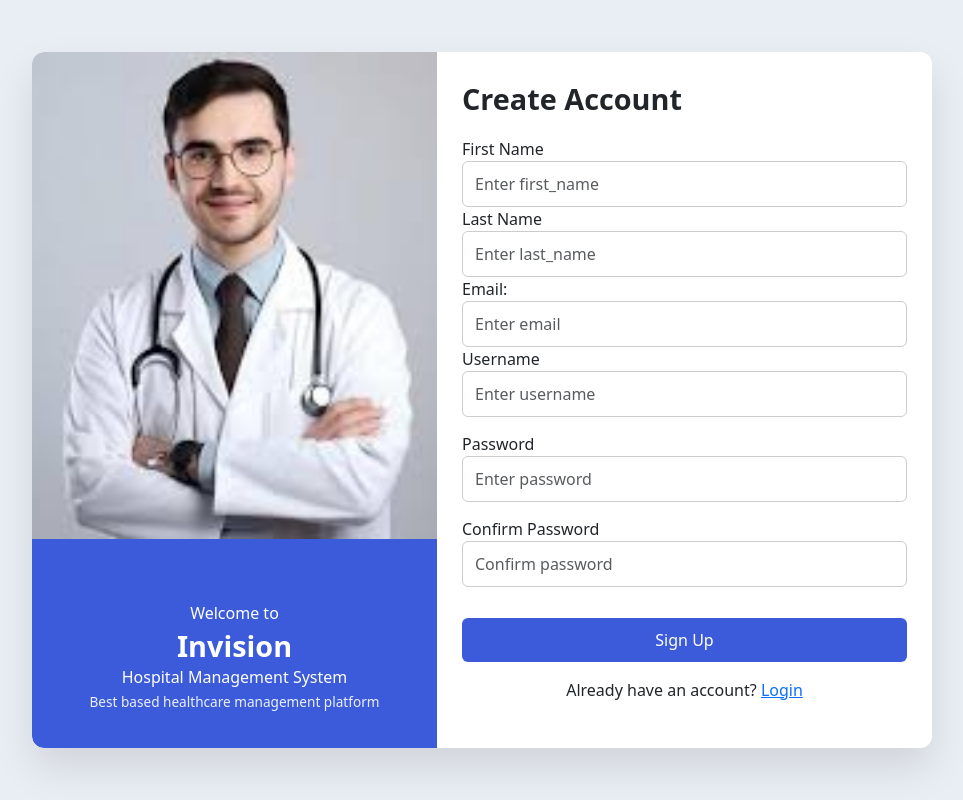
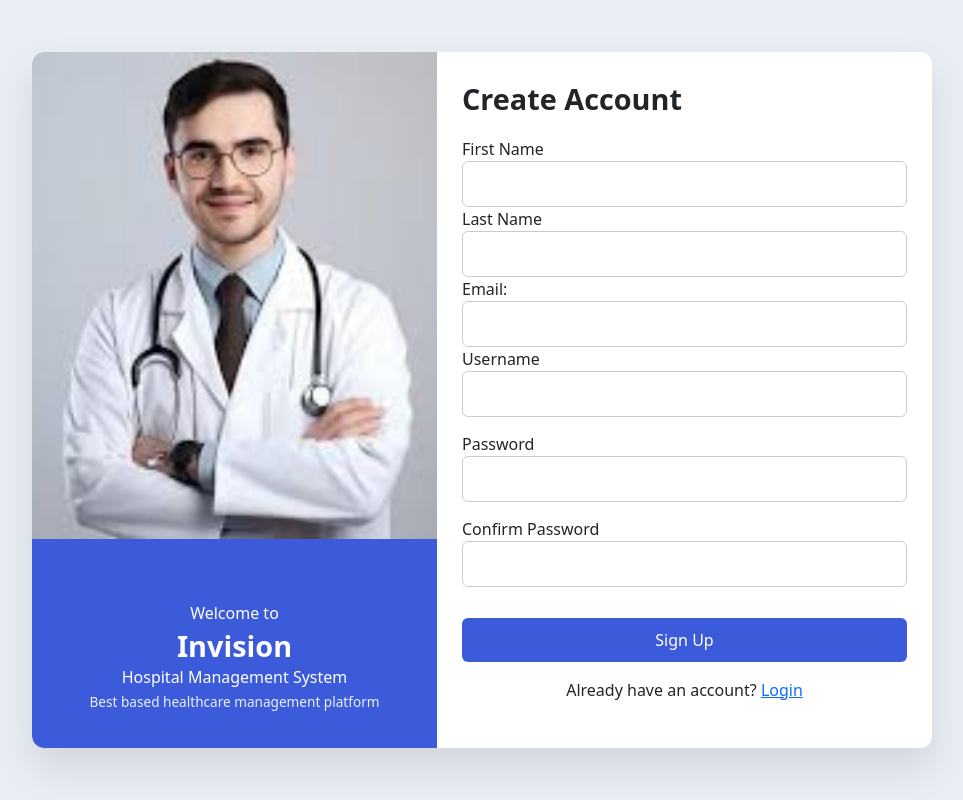
Before and after one commit to Akash1975/Hospital, a Django app: page / in a window 1280 px wide. Shown: the whole page, without its empty margins (158-1121 px from the left). Run offline with Django 5.2, Linux system fonts and the light colour scheme.

Commit message:
register page updated

```diff
--- a/templates/auth/register.html
+++ b/templates/auth/register.html
@@ -42,33 +42,33 @@
                 <!-- Username -->
                 <div class="form-group">
                     <label>First Name</label>
-                    <input type="text" name="first_name" class="form-control" placeholder="Enter first_name" value="{{ form.first_name.value|default:'' }}" required>
+                    <input type="text" name="first_name" class="form-control" placeholder="" value="{{ form.first_name.value|default:'' }}" required>
                     <small class="text-danger">{{ form.first_name.errors }}</small>
 
                     <label>Last Name</label>
-                    <input type="text" name="last_name" class="form-control" placeholder="Enter last_name" value="{{ form.last_name.value|default:'' }}" required>
+                    <input type="text" name="last_name" class="form-control" placeholder="" value="{{ form.last_name.value|default:'' }}" required>
                     <small class="text-danger">{{ form.last_name.errors }}</small>
 
                     <label>Email:</label>
-                    <input type="text" name="email" class="form-control" placeholder="Enter email" value="{{ form.email.value|default:'' }}" required>
+                    <input type="text" name="email" class="form-control" placeholder="" value="{{ form.email.value|default:'' }}" required>
                     <small class="text-danger">{{ form.email.errors }}</small>
 
                     <label>Username</label>
-                    <input type="text" name="username" class="form-control" placeholder="Enter username" value="{{ form.username.value|default:'' }}" required>
+                    <input type="text" name="username" class="form-control" placeholder="" value="{{ form.username.value|default:'' }}" required>
                     <small class="text-danger">{{ form.username.errors }}</small>
                 </div>
 
                 <!-- Password -->
                 <div class="form-group">
                     <label>Password</label>
-                    <input type="password" name="password1" class="form-control" placeholder="Enter password" required>
+                    <input type="password" name="password1" class="form-control" placeholder="" required>
                     <small class="text-danger">{{ form.password1.errors }}</small>
                 </div>
 
                 <!-- Confirm Password -->
                 <div class="form-group">
                     <label>Confirm Password</label>
-                    <input type="password" name="password2" class="form-control" placeholder="Confirm password" required>
+                    <input type="password" name="password2" class="form-control" placeholder="" required>
                     <small class="text-danger">{{ form.password2.errors }}</small>
                 </div>
 
```
